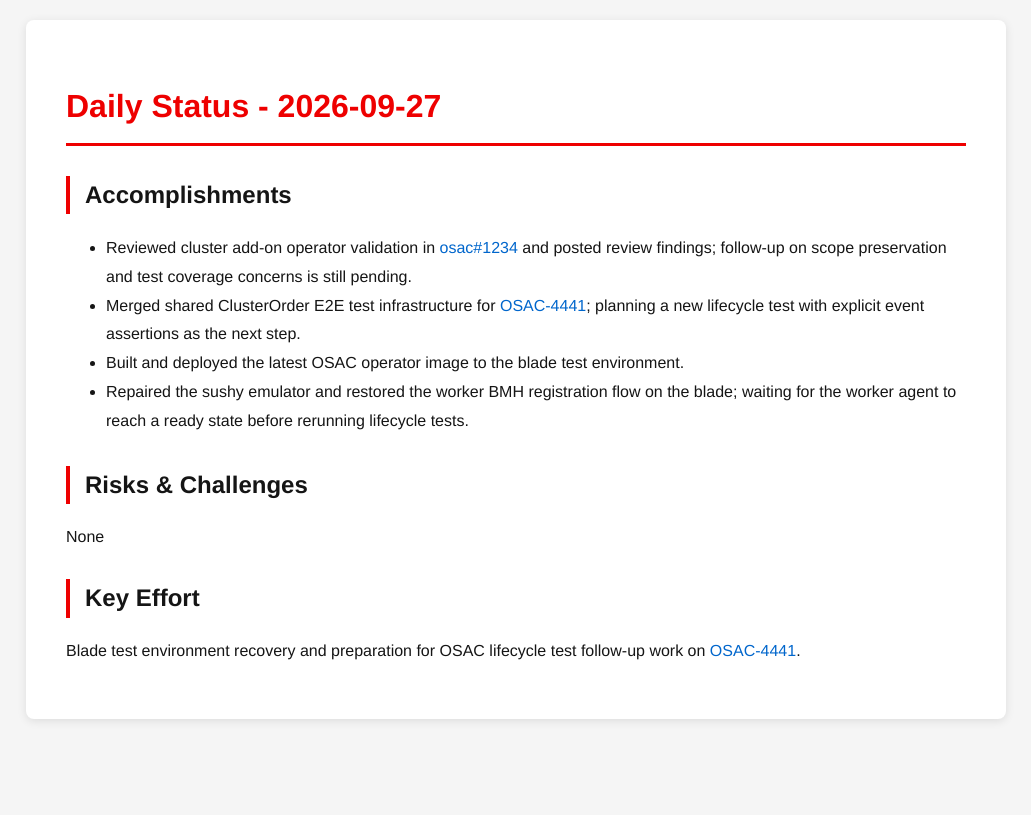
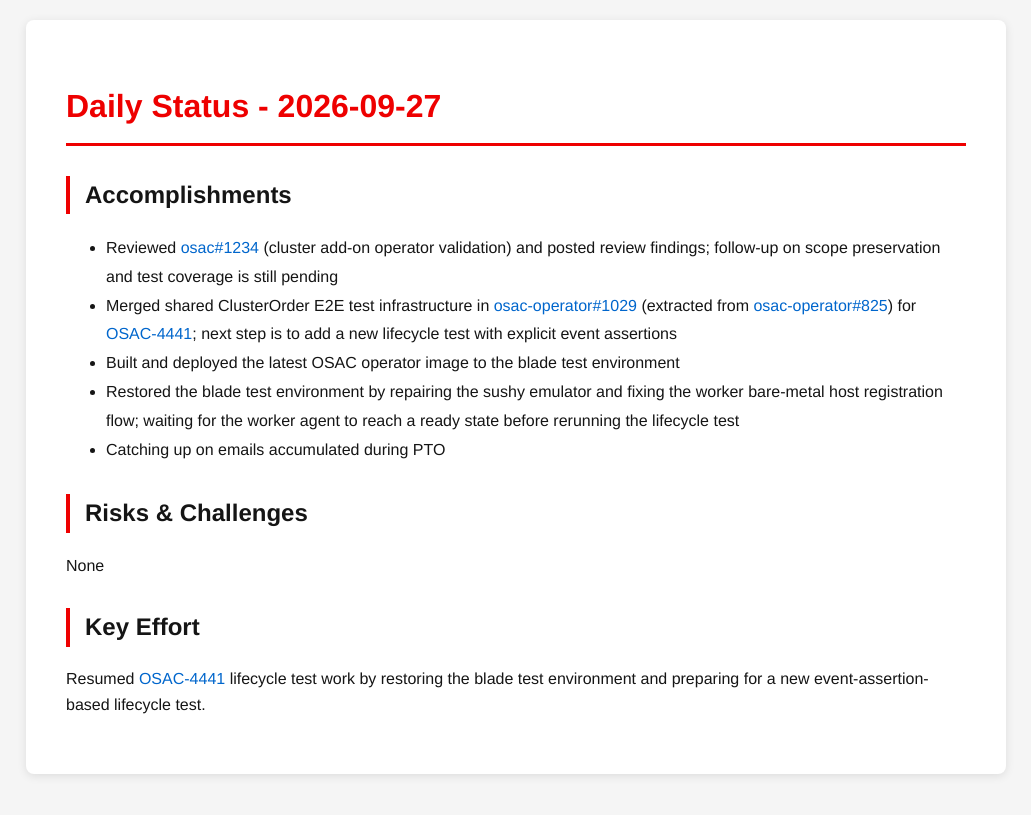
Before and after one commit to tzvatot/daily-status, a Jekyll site: the page built from 2026-09-27.md, in a window 1280 px wide. Shown: the top 815 px of the page, without its empty margins (124-1155 px from the left). Built offline with Jekyll 4.4.1, drawn with Linux system fonts in a browser that asks for light colours.

Commit message:
Daily status update - 2026-09-27

```diff
--- a/2026-09-27.md
+++ b/2026-09-27.md
@@ -7,13 +7,14 @@ date: 2026-09-27
 # Daily Status - 2026-09-27
 
 ## Accomplishments
-- Reviewed cluster add-on operator validation in [osac#1234](https://github.com/osac-project/osac/pull/1234) and posted review findings; follow-up on scope preservation and test coverage concerns is still pending.
-- Merged shared ClusterOrder E2E test infrastructure for [OSAC-4441](https://redhat.atlassian.net/browse/OSAC-4441); planning a new lifecycle test with explicit event assertions as the next step.
-- Built and deployed the latest OSAC operator image to the blade test environment.
-- Repaired the sushy emulator and restored the worker BMH registration flow on the blade; waiting for the worker agent to reach a ready state before rerunning lifecycle tests.
+- Reviewed [osac#1234](https://github.com/osac-project/osac/pull/1234) (cluster add-on operator validation) and posted review findings; follow-up on scope preservation and test coverage is still pending
+- Merged shared ClusterOrder E2E test infrastructure in [osac-operator#1029](https://github.com/osac-project/osac-operator/pull/1029) (extracted from [osac-operator#825](https://github.com/osac-project/osac-operator/pull/825)) for [OSAC-4441](https://redhat.atlassian.net/browse/OSAC-4441); next step is to add a new lifecycle test with explicit event assertions
+- Built and deployed the latest OSAC operator image to the blade test environment
+- Restored the blade test environment by repairing the sushy emulator and fixing the worker bare-metal host registration flow; waiting for the worker agent to reach a ready state before rerunning the lifecycle test
+- Catching up on emails accumulated during PTO
 
 ## Risks & Challenges
 None
 
 ## Key Effort
-Blade test environment recovery and preparation for OSAC lifecycle test follow-up work on [OSAC-4441](https://redhat.atlassian.net/browse/OSAC-4441).
+Resumed [OSAC-4441](https://redhat.atlassian.net/browse/OSAC-4441) lifecycle test work by restoring the blade test environment and preparing for a new event-assertion-based lifecycle test.
```
